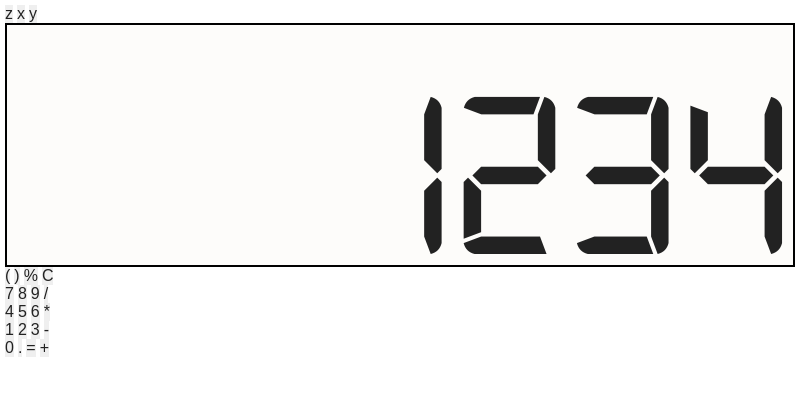
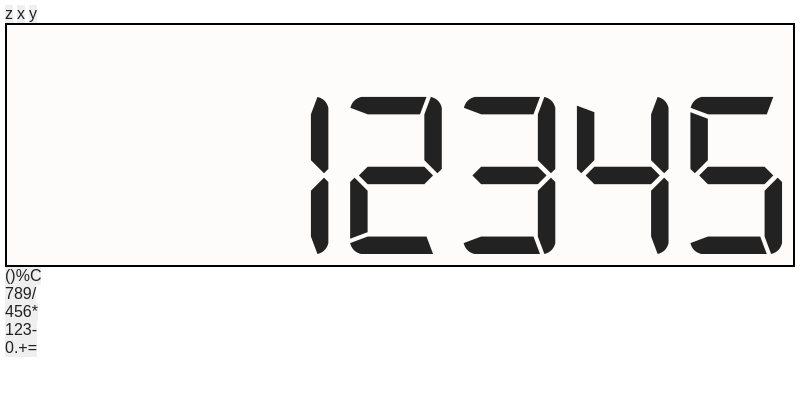
Before and after one commit to simk395/calc-electron, an Electron app: page index.html in a window 800 px wide. Drawn offline with Linux system fonts and the light colour scheme; files that its build step writes are made by us from their sources.

Commit message:
updated screen

```diff
--- a/css/style.css
+++ b/css/style.css
@@ -25,5 +25,9 @@ body{
     font-family: "Digital-7";
     float: right;
     font-size: 30vh;
-    ;
+
 }
+
+.row{
+    display: flex;
+}
--- a/index.html
+++ b/index.html
@@ -14,38 +14,38 @@
         <button class="btn-frame close">y</button>
     </div>
     <div id="screen">
-        <p class="value">1234</p>
+        <p class="value">12345</p>
     </div>
     <!-- ops = operations; num = numbers -->
-    <div>
+    <div class="row">
         <button class="btn ops">(</button>
         <button class="btn ops">)</button>
         <button class="btn ops">%</button>
         <button class="btn ops">C</button>
     </div>
-    <div>
+    <div class="row">
         <button class="btn num">7</button>
         <button class="btn num">8</button>
         <button class="btn num">9</button>
         <button class="btn ops">/</button>
     </div>
-    <div>
+    <div class="row">
         <button class="btn num">4</button>
         <button class="btn num">5</button>
         <button class="btn num">6</button>
         <button class="btn ops">*</button>
     </div>
-    <div>
+    <div class="row">
         <button class="btn num">1</button>
         <button class="btn num">2</button>
         <button class="btn num">3</button>
         <button class="btn ops">-</button>
     </div>
-    <div>
+    <div class="row">
         <button class="btn num">0</button>
         <button class="btn num">.</button>
+        <button class="btn ops">+</button>
         <button class="btn equal">=</button>
-        <button class="btn ops">+</button>
     </div>
 
 
--- a/main.js
+++ b/main.js
@@ -9,6 +9,8 @@ function createWindow () {
     let win = new BrowserWindow({
       width: 800,
       height: 600,
+      minHeight: 480,
+      minWidth: 320,
     //   transparent: true,
     //   frame: false
     })
```
Also changed, not shown: package.json (+3 -4 lines).
